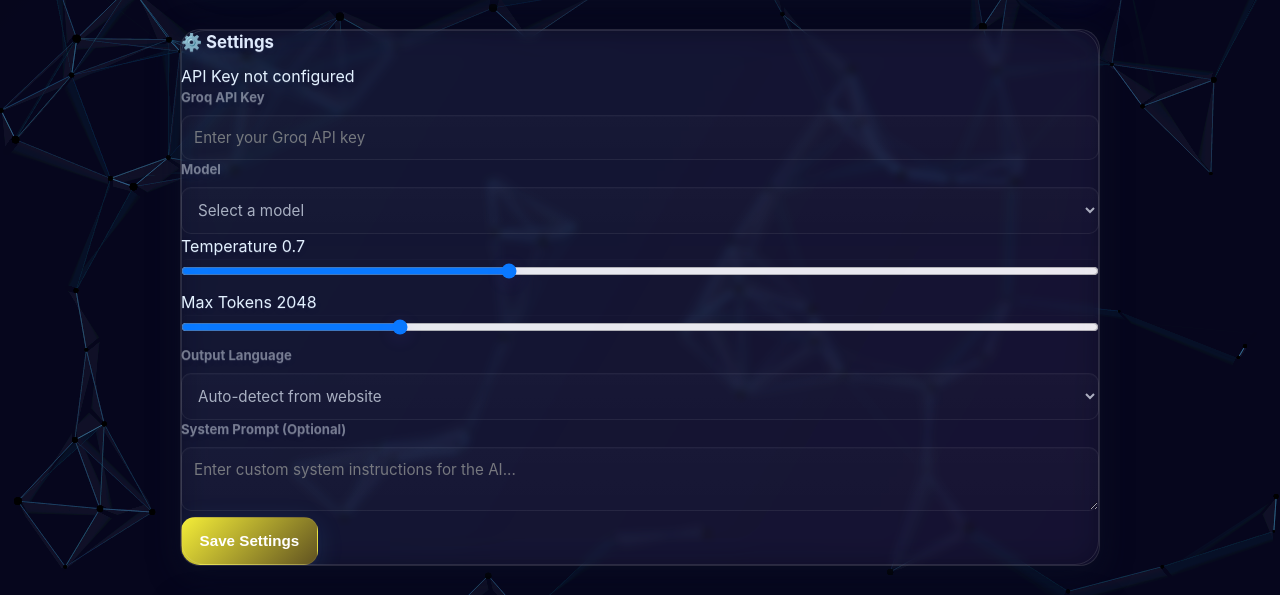
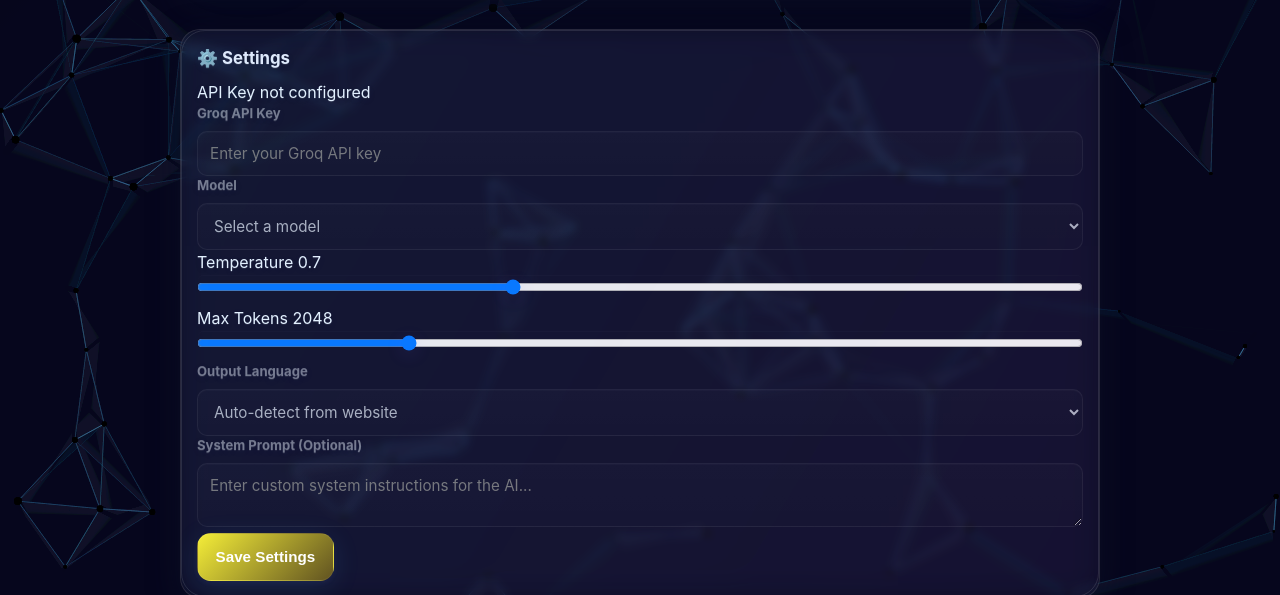
Before and after one commit to benneberg/insite, a plain HTML site: page index.html in a window 1280 px wide. Both pictures are taken after a click on the button "Settings". Shown: the part 163-758 px from the top of the page. Drawn offline with nearby package versions, Linux system fonts and the light colour scheme.

Commit message:
Update styles.css

```diff
--- a/styles.css
+++ b/styles.css
@@ -128,7 +128,7 @@ body{
             transform-origin: center;
             position: relative;
             overflow: hidden;
-            padding: 1.rem;
+            padding: 1rem;
         }
         .card::before, .settings-panel::before, .content::before {
             content: '';
@@ -161,7 +161,7 @@ body{
         }
 
 /* collapsed settings */
-.settings-panel{max-height:0;opacity:0;overflow:hidden}
+.settings-panel{padding: 1rem;max-height:0;opacity:0;overflow:hidden}
 .settings-panel.active{max-height:1600px;opacity:1}
 
 /* typography helpers */
```
